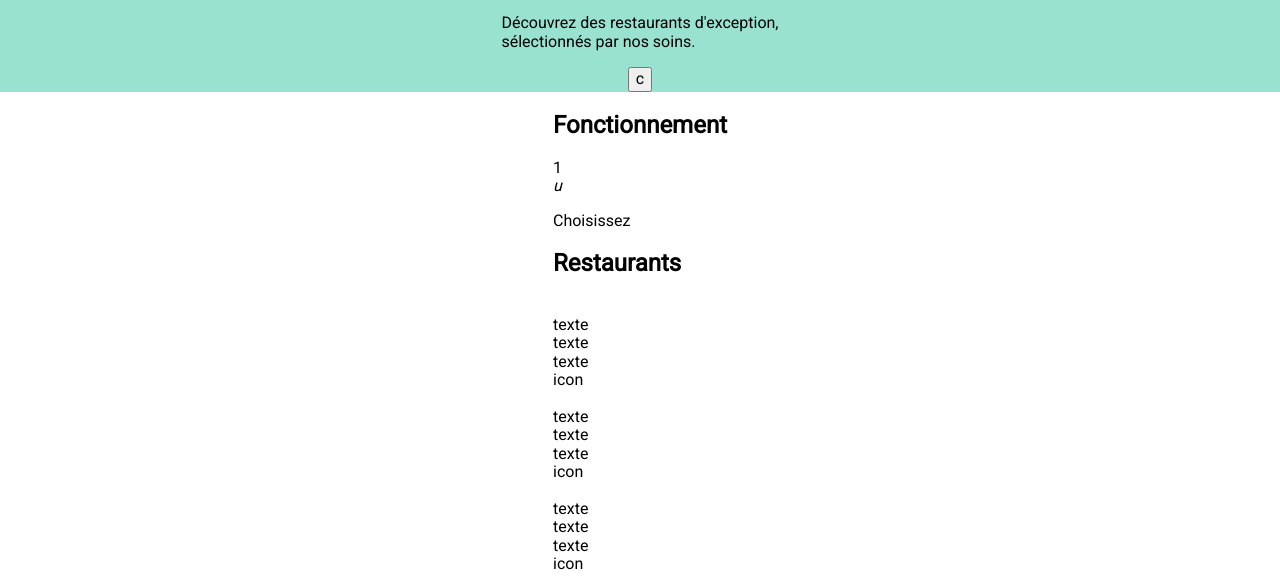
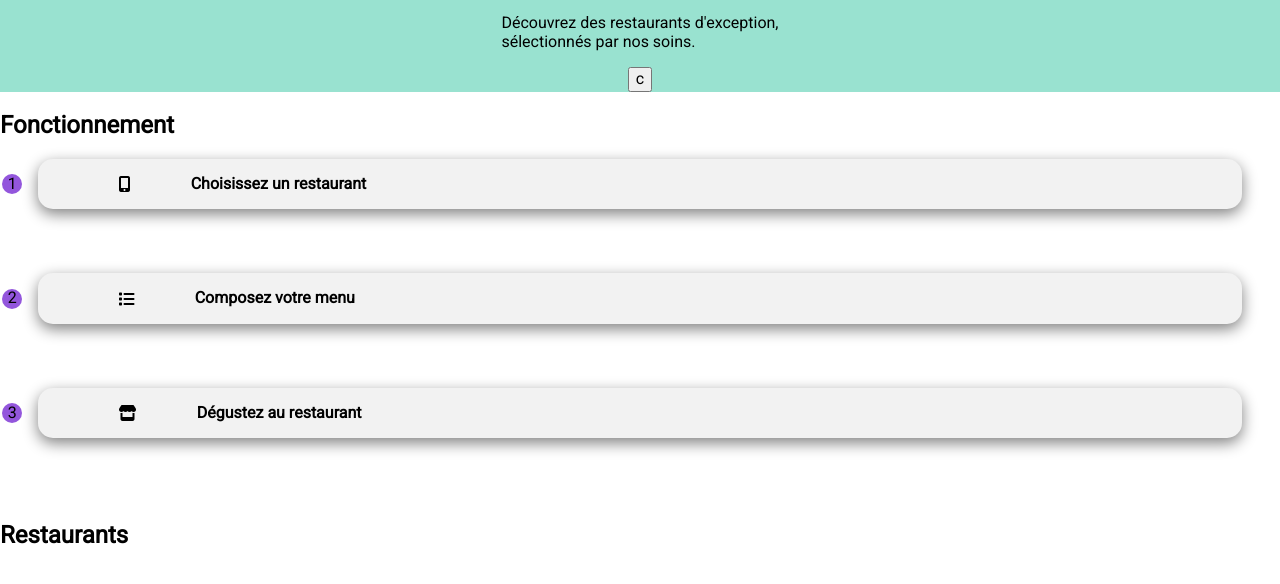
Before and after one commit to helopia/OhmyFood, a plain HTML site: page home.html in a window 1280 px wide. Shown: the part 183-767 px from the top of the page. Drawn offline with nearby package versions, Linux system fonts and the light colour scheme; files that its build step writes are made by us from their sources; a web font is replaced by a local one.

Commit message:
partie fonctionnement

```diff
--- a/home.html
+++ b/home.html
@@ -22,12 +22,22 @@
     </nav>
 </header>
 <main>
-    <section>
+    <section class="process">
         <h2>Fonctionnement</h2>
-        <div class="box">
-            <div>1</div>
-            <i>u</i>
-            <p>Choisissez</p>
+        <div class="process__box">
+            <div class="process__box--number">1</div>
+            <i class="fa-solid fa-mobile-screen-button process__box--icon"></i>
+            <p class="process__box--text">Choisissez un restaurant</p>
+        </div>
+        <div class="process__box">
+            <div class="process__box--number">2</div>
+            <i class="fa-solid fa-list process__box--icon"></i>
+            <p class="process__box--text">Composez votre menu</p>
+        </div>
+        <div class="process__box">
+            <div class="process__box--number">3</div>
+            <i class="fa-solid fa-store process__box--icon"></i>
+            <p class="process__box--text">Dégustez au restaurant</p>
         </div>
     </section>
     <section>
--- a/sass/base/_typography.scss
+++ b/sass/base/_typography.scss
@@ -3,7 +3,11 @@ body{
   min-height: 100vh;
   display: flex;
   flex-direction: column;
-  align-items: center;
+  width: 100%;
+}
+main{
+  display: flex;
+  flex-direction: column;
   width: 100%;
 }
 h1{
--- /dev/null
+++ b/sass/layout/_process.scss
@@ -0,0 +1,29 @@
+.process{
+  display: flex;
+  flex-direction: column;
+  width: 100%;
+  &__box{
+    display: flex;
+    align-items: center;
+    background-color: #F2F2F2;
+    margin-right: 3%;
+    margin-left: 3%;
+    margin-bottom: 5%;
+    border-radius: 15px;
+    box-shadow: 0px 5px 15px grey;
+    &--number{
+      @include circle;
+      background-color: $primary-color;
+      margin-left: -3%;
+      margin-right: 3%;
+    }
+    &--icon{
+      display: flex;
+      margin-left: 5%;
+      margin-right: 5%;
+    }
+    &--text{
+      font-weight: bold;
+    }
+  }
+}
--- a/sass/main.scss
+++ b/sass/main.scss
@@ -11,7 +11,7 @@
 @import "./layout/header";
 @import "layout/footer";
 @import "./layout/nav";
-@import "./layout/container";
+@import "layout/process";
 @import "./layout/form";
 
 
--- a/sass/utils/_mixins.scss
+++ b/sass/utils/_mixins.scss
@@ -36,3 +36,11 @@
 //        margin: 0 auto;
 //    }
 //}
+@mixin circle{
+  display: flex;
+  align-items: center;
+  justify-content: center;
+  height: 20px;
+  width: 20px;
+  border-radius: 50%;
+}
```
Also changed, not shown: sass/layout/_container.scss (deleted).
